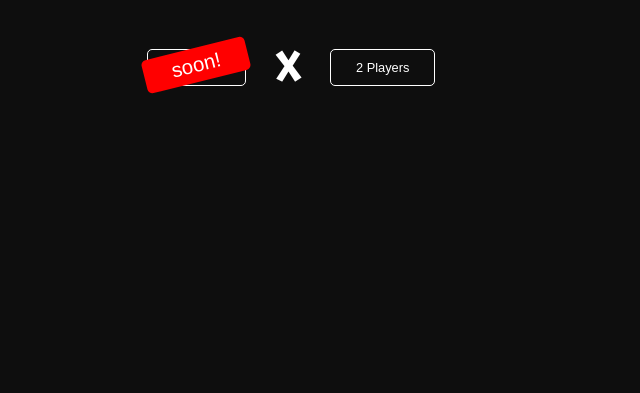
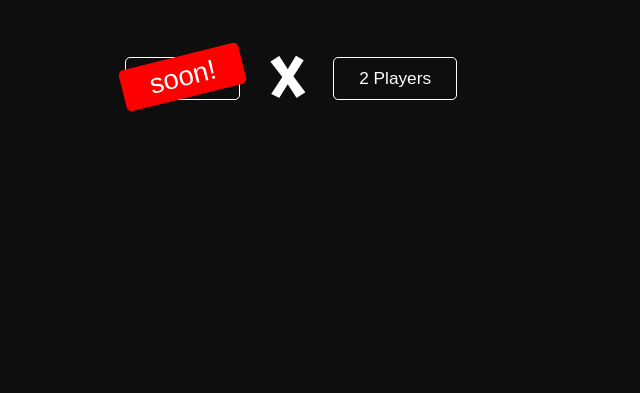
Before and after one commit to oussamakami/Tic-Tac-Toe, a plain HTML site: page index.html in a window 1280 px wide. Shown: the part 407-800 px from the top of the page, without its empty margins (349-989 px from the left). Drawn offline with Linux system fonts and the light colour scheme; a web font is replaced by a local one.

Commit message:
correcting font-size value to obtain readable text on small displays

```diff
--- a/style.css
+++ b/style.css
@@ -11,7 +11,7 @@
   -webkit-tap-highlight-color: rgba(0, 0, 0, 0);
 }
 html {
-  font-size: 2vw;
+  font-size: calc(14px + 1.6vw);
 }
 :root {
   --primary-color: #0e0e0e;
```
